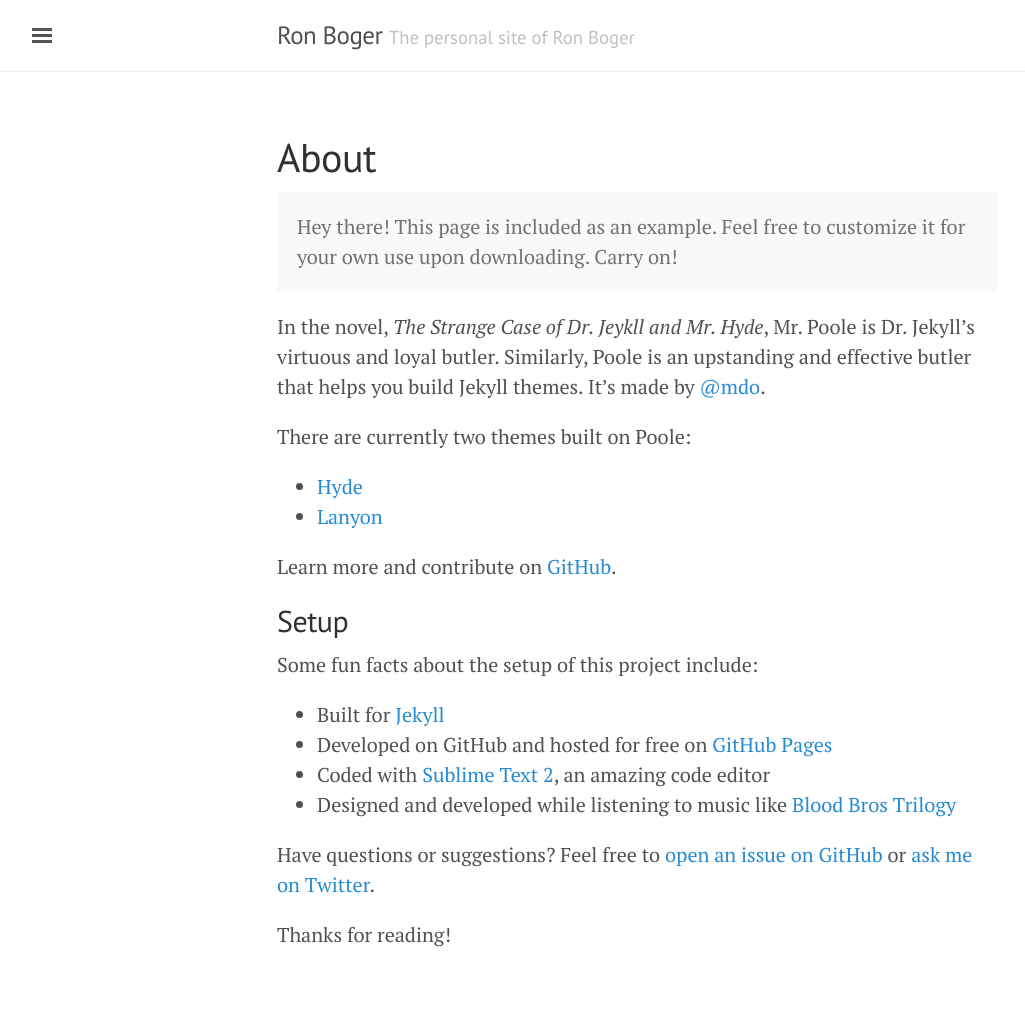
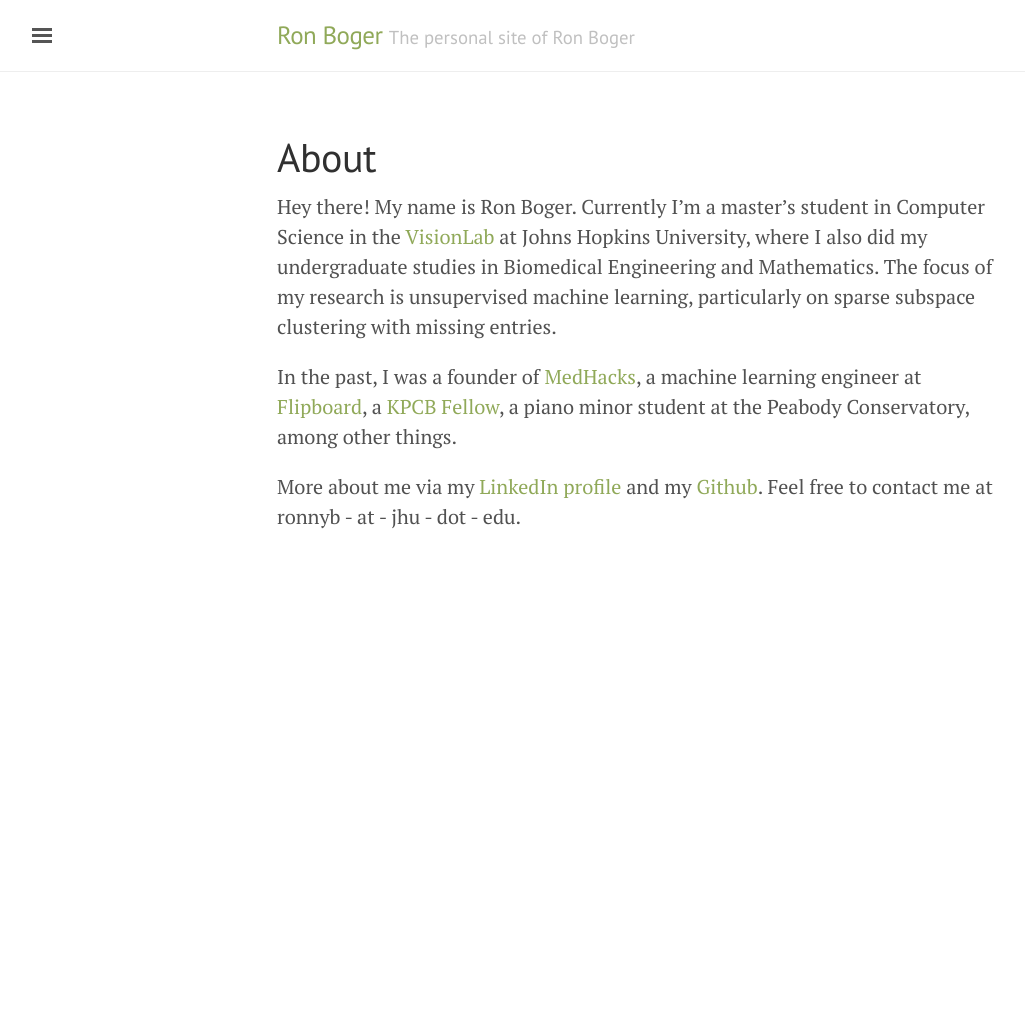
Before and after one commit to ronboger/ronboger.github.io, a Jekyll site: the page built from about.md, in a window 1280 px wide. Shown: the whole page, without its empty margins (3-1028 px from the left). Built offline with Jekyll 4.4.1, drawn with Linux system fonts in a browser that asks for light colours; after the commit the page ends 900 px from its top, so only the background shows below that.

Commit message:
layouts and about

```diff
--- a/_layouts/default.html
+++ b/_layouts/default.html
@@ -3,7 +3,7 @@
 
   {% include head.html %}
 
-  <body>
+  <body class="theme-base-10">
 
     {% include sidebar.html %}
 
--- a/about.md
+++ b/about.md
@@ -3,28 +3,12 @@
 title: About
 ---
 
-<p class="message">
+<!-- <p class="message">
   Hey there! This page is included as an example. Feel free to customize it for your own use upon downloading. Carry on!
-</p>
+</p> -->
 
-In the novel, *The Strange Case of Dr. Jeykll and Mr. Hyde*, Mr. Poole is Dr. Jekyll's virtuous and loyal butler. Similarly, Poole is an upstanding and effective butler that helps you build Jekyll themes. It's made by [@mdo](https://twitter.com/mdo).
+Hey there! My name is Ron Boger. Currently I'm a master's student in Computer Science in the [VisionLab](http://vision.jhu.edu) at Johns Hopkins University, where I also did my undergraduate studies in Biomedical Engineering and Mathematics. The focus of my research is unsupervised machine learning, particularly on sparse subspace clustering with missing entries.
 
-There are currently two themes built on Poole:
+In the past, I was a founder of [MedHacks](http://medhacks.org), a machine learning engineer at [Flipboard](http://about.flipboard.com), a [KPCB Fellow](http://kpcbfellows.com), a piano minor student at the Peabody Conservatory, among other things.
 
-* [Hyde](http://hyde.getpoole.com)
-* [Lanyon](http://lanyon.getpoole.com)
-
-Learn more and contribute on [GitHub](https://github.com/poole).
-
-## Setup
-
-Some fun facts about the setup of this project include:
-
-* Built for [Jekyll](http://jekyllrb.com)
-* Developed on GitHub and hosted for free on [GitHub Pages](https://pages.github.com)
-* Coded with [Sublime Text 2](http://sublimetext.com), an amazing code editor
-* Designed and developed while listening to music like [Blood Bros Trilogy](https://soundcloud.com/maddecent/sets/blood-bros-series)
-
-Have questions or suggestions? Feel free to [open an issue on GitHub](https://github.com/poole/issues/new) or [ask me on Twitter](https://twitter.com/mdo).
-
-Thanks for reading!
+More about me via my [LinkedIn profile](http://www.linkedin.com/in/ronboger) and my [Github](https://github.com/ronnyb29/). Feel free to contact me at ronnyb - at - jhu - dot - edu.
--- a/public/css/lanyon.css
+++ b/public/css/lanyon.css
@@ -537,6 +537,20 @@
   color: #8f5536;
 }
 
+/* My Custom Color */
+.theme-base-10 .sidebar,
+.theme-base-10 .sidebar-toggle:active,
+.theme-base-10 #sidebar-checkbox:checked ~ .sidebar-toggle {
+  /*background-color: #7F1D41;*/
+  background-color: #1E3C2A;
+}
+.theme-base-10 .container a,
+.theme-base-10 .sidebar-toggle,
+.theme-base-10 .related-posts li a:hover {
+  color: #90a959;
+  /*color: #7F1D41;*/
+  /*color: #1E3C2A;*/
+}
 
 /*
  * Overlay sidebar
```
